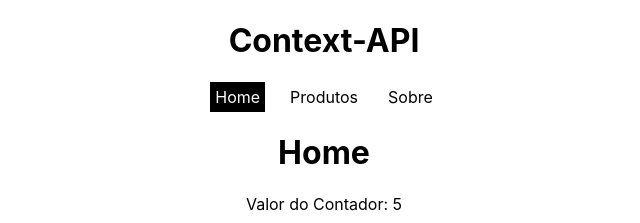
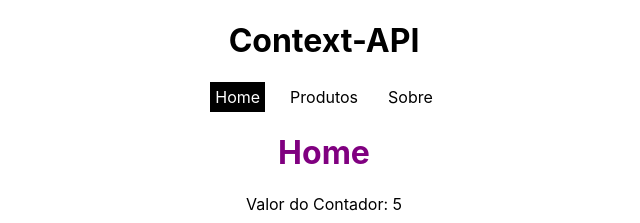
Before and after one commit to BrunoAlz/REACT-5_CONTEXT-API, a React (Create React App) app in the folder context_api/: page / in a window 1280 px wide. Shown: the top 223 px of the page, without its empty margins (316-956 px from the left). Built offline with nearby package versions, Linux system fonts and the light colour scheme.

Commit message:
Implementação de context COMPLEXO

```diff
--- /dev/null
+++ b/context_api/src/context/TitleColorContext.js
@@ -0,0 +1,15 @@
+import { createContext, useReducer } from "react";
+
+export const TitleColorContext = createContext();
+
+export const titleColorReducer = (state, action) => {};
+
+export const TitleColorContextProvider = ({ children }) => {
+  const [state, dispatch] = useReducer(titleColorReducer, { color: "purple" });
+
+  return (
+    <TitleColorContext.Provider value={{ ...state }}>
+      {children}
+    </TitleColorContext.Provider>
+  );
+};
--- /dev/null
+++ b/context_api/src/hooks/useTitleColorContext.js
@@ -0,0 +1,10 @@
+import { useContext } from "react";
+import { TitleColorContext } from "../context/TitleColorContext";
+
+export const useTitleColorCOntext = () => {
+  const context = useContext(TitleColorContext);
+
+  if (!context) {
+  }
+  return context;
+};
--- a/context_api/src/index.js
+++ b/context_api/src/index.js
@@ -1,17 +1,20 @@
-import React from 'react';
-import ReactDOM from 'react-dom/client';
-import './index.css';
-import App from './App';
-import reportWebVitals from './reportWebVitals';
+import React from "react";
+import ReactDOM from "react-dom/client";
+import "./index.css";
+import App from "./App";
+import reportWebVitals from "./reportWebVitals";
 
-import { CounterContextProvider } from './context/CounterContext';
+import { CounterContextProvider } from "./context/CounterContext";
+import { TitleColorContextProvider } from "./context/TitleColorContext";
 
-const root = ReactDOM.createRoot(document.getElementById('root'));
+const root = ReactDOM.createRoot(document.getElementById("root"));
 root.render(
   <React.StrictMode>
     {/* Criando  o Provider */}
     <CounterContextProvider>
-      <App />
+      <TitleColorContextProvider>
+        <App />
+      </TitleColorContextProvider>
     </CounterContextProvider>
   </React.StrictMode>
 );
--- a/context_api/src/pages/Home.js
+++ b/context_api/src/pages/Home.js
@@ -3,13 +3,17 @@
 import ChangeCounter from "../context/ChangeCounter";
 import { useCounterContext } from "../hooks/useCounterContext";
 
+import { useTitleColorCOntext } from "../hooks/useTitleColorContext";
+
 const Home = () => {
   // const { counter } = useContext(CounterContext);
   const { counter } = useCounterContext();
 
+  const { color } = useTitleColorCOntext();
+
   return (
     <div>
-      <h1>Home</h1>
+      <h1 style={{ color: color }}>Home</h1>
       <p>Valor do Contador: {counter}</p>
       <ChangeCounter />
     </div>
```
